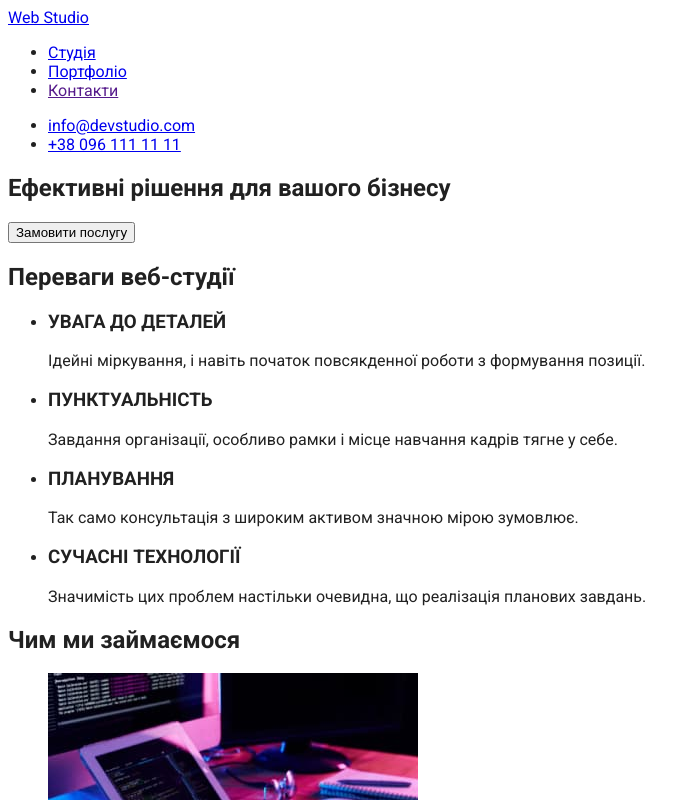
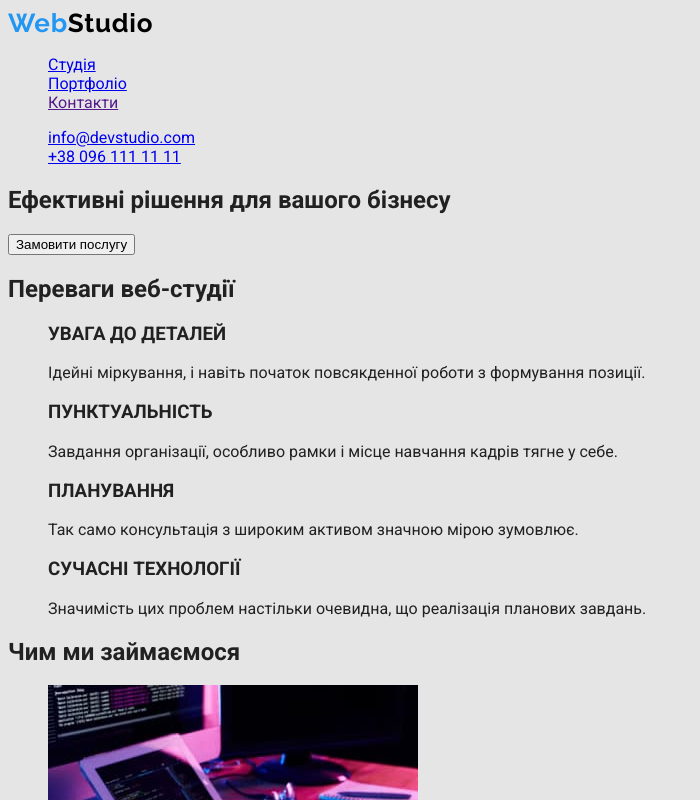
Before and after one commit to Ivan-Hrytsenok/goit-markup-hw-02, a plain HTML site: page index.html in a window 1280 px wide. Shown: the top 800 px of the page, without its empty margins (0-700 px from the left). Drawn offline with Linux system fonts and the light colour scheme.

Commit message:
work on homework

```diff
--- a/css/style.css
+++ b/css/style.css
@@ -6,6 +6,38 @@
 */
 
 body {
-  font-family: 'Roboto', 'Raleway', sans-serif;
+  background-color: #e5e5e5;
+  color: #212121;
+
+  font-family: 'Roboto', sans-serif;
+}
+
+.list {
+  list-style: none;
+}
+.logo-word {
+  font-family: 'Raleway';
+  font-weight: 700;
+  font-size: 26px;
+  line-height: 31px;
+  letter-spacing: 0.03em;
+  color: #2196f3;
+  text-decoration: none;
+}
+.logo {
+  font-family: 'Raleway';
+  font-style: normal;
+  font-weight: 700;
+  font-size: 26px;
+  line-height: 31px;
+  letter-spacing: 0.03em;
+  color: #000000;
+  text-decoration: none;
+}
+
+.link {
   color: #212121;
 }
+.link:hover {
+  color: #2196f3;
+}
--- a/index.html
+++ b/index.html
@@ -17,17 +17,17 @@
   <body>
     <!-- Верхня лінія сайту -->
     <header>
-      <a href="/">Web Studio</a>
+      <a href="./index.html" class="logo"><span class="logo-word">Web</span>Studio</a>
       <nav>
-        <ul>
-          <li><a href="./index.html">Студія</a></li>
-          <li><a href="./portfolio.html">Портфоліо</a></li>
-          <li><a href="">Контакти</a></li>
+        <ul class="list-nav list">
+          <li class="link"><a href="./index.html">Студія</a></li>
+          <li class="link"><a href="./portfolio.html">Портфоліо</a></li>
+          <li class="link"><a href="">Контакти</a></li>
         </ul>
       </nav>
-      <ul>
-        <li><a href="mailto:info@devstudio.com">info@devstudio.com</a></li>
-        <li><a href="tel:+380961111111">+38 096 111 11 11</a></li>
+      <ul class="list">
+        <li class="link"><a href="mailto:info@devstudio.com">info@devstudio.com</a></li>
+        <li class="link"><a href="tel:+380961111111">+38 096 111 11 11</a></li>
       </ul>
     </header>
 
@@ -42,7 +42,7 @@
       <section>
         <!-- Дану секцію для поліпшення симантичності та покращення пошуку данного сайту потрібно наділити заголовком, потім цей заголовок буде візуально скритий -->
         <h2>Переваги веб-студії</h2>
-        <ul>
+        <ul class="list">
           <li>
             <h3>УВАГА ДО ДЕТАЛЕЙ</h3>
             <p>Ідейні міркування, і навіть початок повсякденної роботи з формування позиції.</p>
@@ -65,7 +65,7 @@
       <!-- Профіль веб-студії -->
       <section>
         <h2>Чим ми займаємося</h2>
-        <ul>
+        <ul class="list">
           <li>
             <img src="./imeges/development.jpg" alt="Послуга розробки" width="370" />
           </li>
@@ -85,7 +85,7 @@
       <!-- Команда працівників веб-студії -->
       <section>
         <h2>Наша команда</h2>
-        <ul>
+        <ul class="list">
           <li>
             <img
               src="./imeges/imeges-specialist/igor-demynenko.jpg"
@@ -128,11 +128,11 @@
 
     <!-- Нижня лінія сайту -->
     <footer>
-      <a href="/">Web Studio</a>
+      <a href="./index.html" class="logo"><span class="logo-word">Web</span>Studio</a>
       <address>
         <a href="https://goo.gl/maps/TEBKrd3tF9hV3VJEA">м. Київ, пр-т Лесі Українки, 26</a>
       </address>
-      <ul>
+      <ul class="list">
         <li><a href="mailto:info@devstudio.com">info@devstudio.com</a></li>
         <li><a href="tel:+380961111111">+38 096 111 11 11</a></li>
       </ul>
```
Also changed, not shown: portfolio.html (+2 -2 lines).
